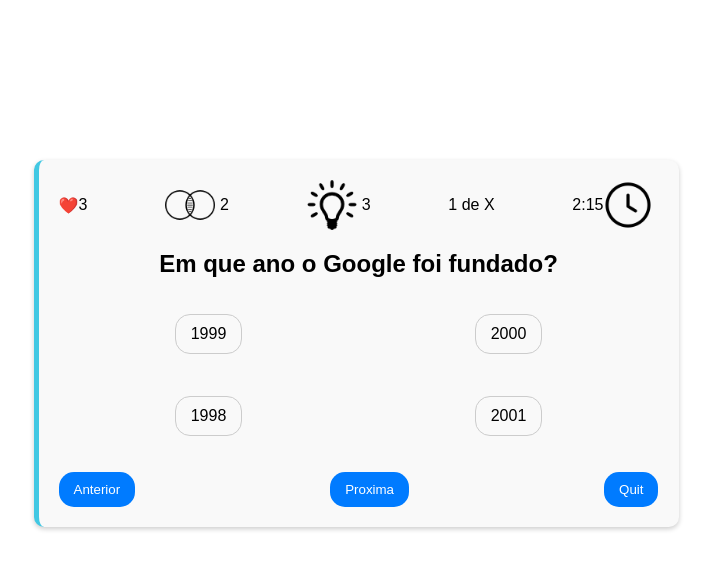
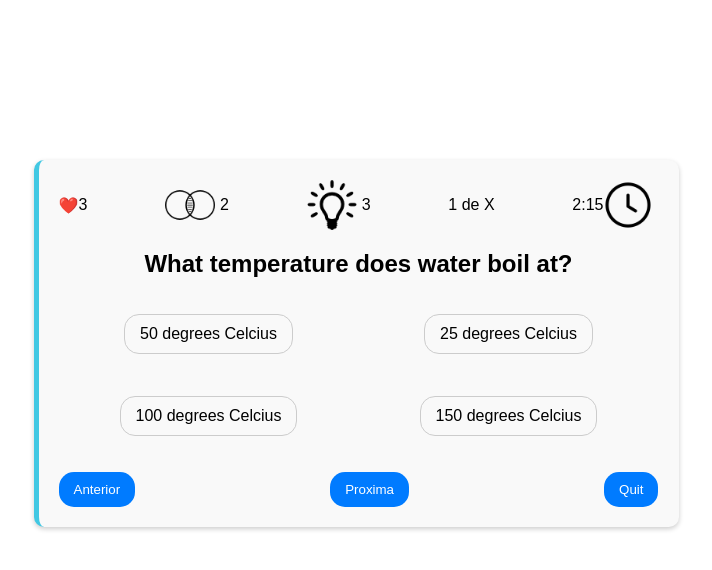
Before and after one commit to Juan-Fernando-de-Moura-Silva/QuizGameReact, a React (Create React App) app: page /Play in a window 1280 px wide. Shown: the top 570 px of the page, without its empty margins (284-996 px from the left). Built offline with nearby package versions, Linux system fonts and the light colour scheme.

Commit message:
fazendo as respostas aparecerem na tela

```diff
--- a/package.json
+++ b/package.json
@@ -3,6 +3,7 @@
   "version": "0.1.0",
   "private": true,
   "dependencies": {
+    "materialize-css": "^1.0.0",
     "react": "^18.2.0",
     "react-dom": "^18.2.0",
     "react-router": "^6.14.2",
--- a/src/components/Quiz/Jogo.jsx
+++ b/src/components/Quiz/Jogo.jsx
@@ -1,6 +1,8 @@
 import React, { Component } from 'react';
 import "./jogo.css";
 import Questions from "./Q.json";
+import  isEmpty from "../../utils/is-empty.js";
+import M from 'materialize-css';
 
 import combo from "../../Assets/img/intersecao.png";
 import Lampada from "../../Assets/img/lampada-brilhante.png";
@@ -10,24 +12,90 @@ export default class Jogo extends Component {
   constructor(props) {
     super(props);
     this.state = {
-      question:[],
-      questionAtual:{},
+      questions: Questions,
+      currentQuestion:{},
       nextQuestion:{},
-      questionAnterior:{},
+      previousquestion:{},
       resposta:"",
-      Numero_de_perguntas:0,
-      Numero_de_respondidas:0,
-      Numero_de_corretas:0,
-      Pergunta_atual:0,
-      pontação:0,
-      erradas:0,
-      Timer:{},
+      numberOfQuestions:0,
+      numberOfAnsweredQuestions:0,
+      currentQuestionIndex:0,
+      score:0,
+      corretAnswer:0,
+      wrongAnswer:0,
+      hints:5,
+      fiftyFifty:3,
+      usedFiftyFifty: false,
+      time:{},
     };
   }
 
+  componentDidMount() {
+    const { questions,currentQuestion,previousquestion } = this.state;
+    this.displayQuestions(this.state.questions, this.state.currentQuestion,this.state.previousquestion)
+  }
+
+  displayQuestions = (questions = this.state.questions,currentQuestion,nextQuestion, previousquestion)=>{
+    let { currentQuestionIndex } = this.state;
+    if (!isEmpty(this.state.questions)) {
+      questions=this.state.questions;
+      currentQuestion = questions[currentQuestionIndex];
+      nextQuestion = questions[(currentQuestionIndex+1)]
+      previousquestion = questions[(currentQuestionIndex-1)]
+
+      const answer = currentQuestion.answer;
+
+      this.setState({
+        currentQuestion,
+        nextQuestion,
+        previousquestion,
+        answer,
+      });
+    }
+
+  };
+
+handleOptionclick = (e) => {
+  const selectedOption = e.target.innerHTML.trim().toLowerCase();
+  const { currentQuestion } = this.state;
+
+  if (selectedOption === currentQuestion.answer.toLowerCase()) {
+    this.correctAnswer();
+  } else {
+    this.wrongAnswer();
+  }
+};
+
+  correctAnswer = () => {
+  M.toast({
+    html: "Correto!",
+    classes: "toast-valid",
+    displayLength: 1500,
+  });
+  this.setState((prevState) => ({
+    score: prevState.score + 1,
+    correctAnswer: prevState.correctAnswer + 1,
+    currentQuestionIndex: prevState.currentQuestionIndex + 1,
+    numberOfAnsweredQuestions: prevState.numberOfAnsweredQuestions + 1,
+  }));
+};
+
+  wrongAnswer = () =>{
+    navigator.vibrate(1000);
+    M.toast({
+      html:"Errado!",
+      classes:"toast-valid",
+      displayLength:1500
+    });
+    this.setState(prevState => ({
+      wrongAnswer: prevState+1,
+      currentQuestionIndex: prevState.currentQuestionIndex+1,
+      numberOfAnsweredQuestions:prevState.numberOfAnsweredQuestions+1
+    }));
+  }
 
   render() {
-    console.log(Questions)
+    const { currentQuestion } = this.state;
     return (
 
       <>
@@ -60,17 +128,17 @@ export default class Jogo extends Component {
             <img src={time} alt="Timer" />
           </div>
           </div>
-          <h2 className="Question">Em que ano o Google foi fundado?</h2>
+          <h2 className="Question">{currentQuestion.question}</h2>
           <div className="Opções-Container">
 
-            <p className="opção"> 1999 </p>
-            <p className="opção"> 2000 </p>
+            <p onClick={this.handleOptionclick} className="opção">{currentQuestion.optionA}</p>
+            <p onClick={this.handleOptionclick} className="opção"> {currentQuestion.optionB} </p>
 
           </div>
           <div className="Opções-Container">
 
-            <p className="opção"> 1998 </p>
-            <p className="opção"> 2001 </p>
+            <p onClick={this.handleOptionclick} className="opção"> {currentQuestion.optionC} </p>
+            <p onClick={this.handleOptionclick} className="opção"> {currentQuestion.optionD} </p>
 
           </div>
           <div className="container-botão">
--- /dev/null
+++ b/src/utils/is-empty.js
@@ -0,0 +1,7 @@
+const isEmpty = (value) =>
+  value === undefined ||
+  value === null ||
+  (typeof value === "object" && Object.keys(value).length === 0) ||
+  (typeof value === "string" && value.trim().length === 0);
+
+export default isEmpty;
```
Also changed, not shown: 1 other file (tests, documents, lock files or other folders).
